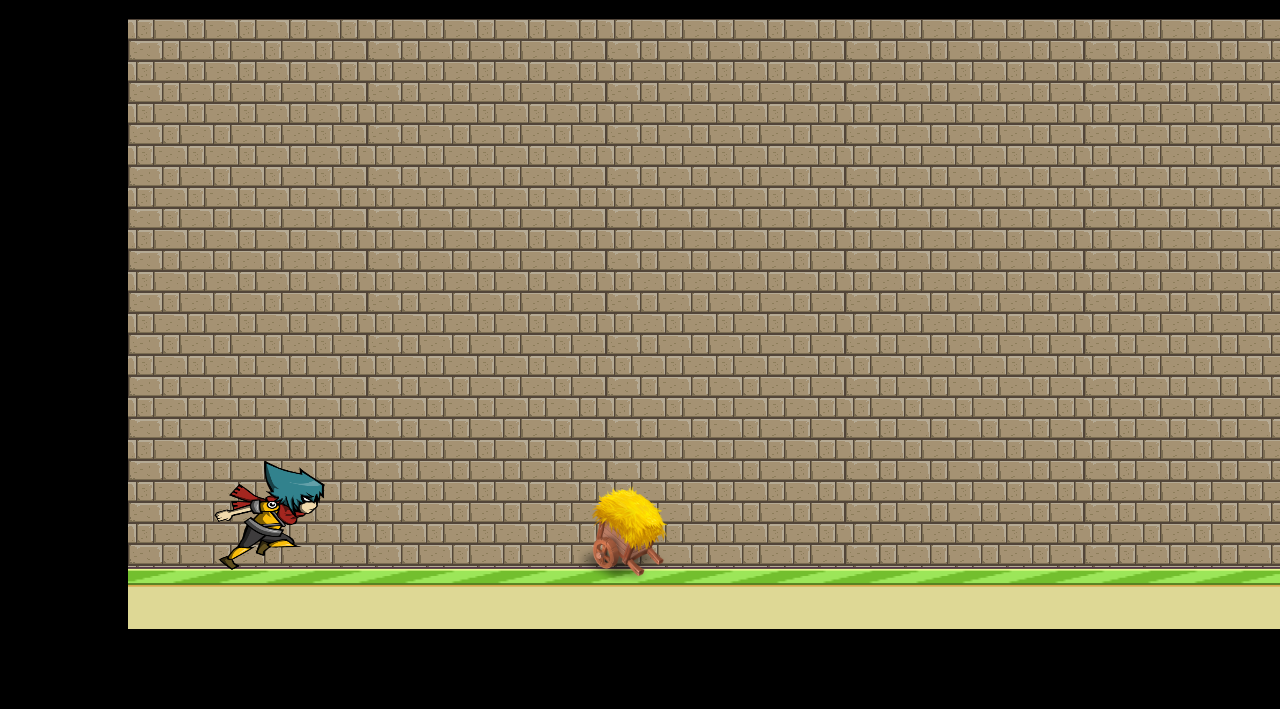
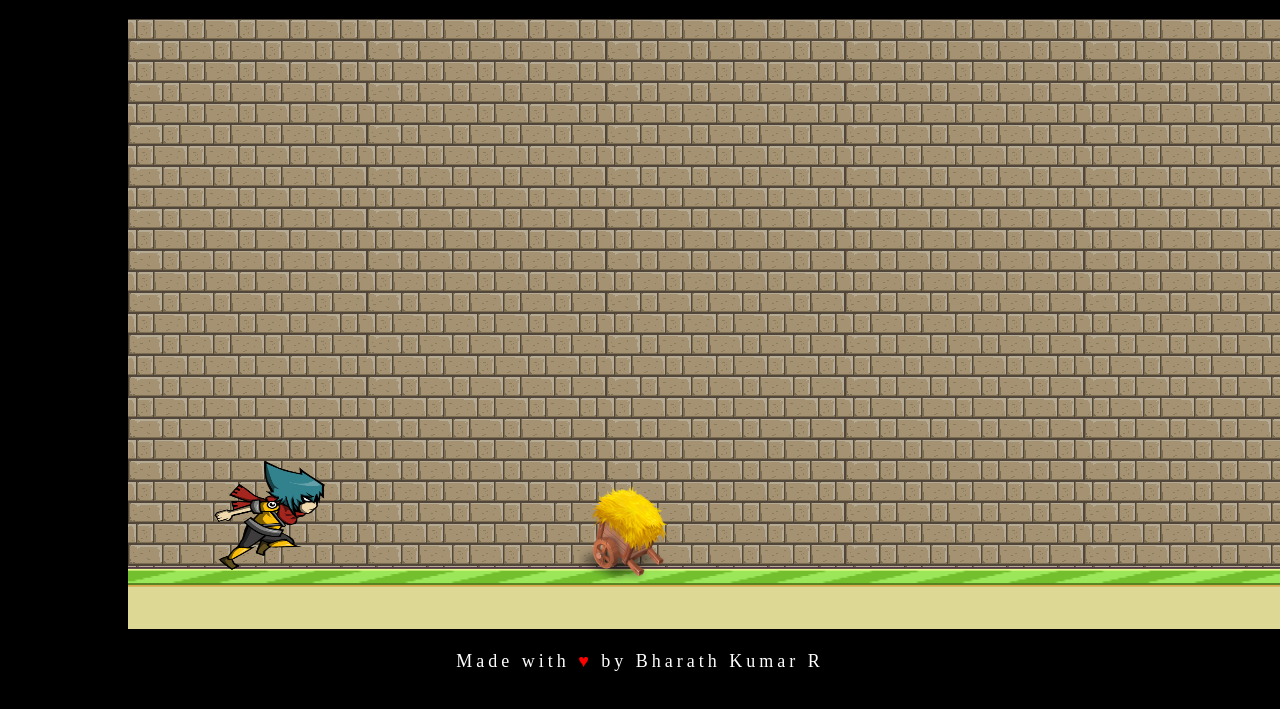
Before and after one commit to BharathKumarRavichandran/Castle-Run, a plain HTML site: page index.html in a window 1280 px wide. Shown: the part 61-770 px from the top of the page. Drawn offline with Linux system fonts and the light colour scheme.

Commit message:
Footer designed

```diff
--- a/main.css
+++ b/main.css
@@ -10,3 +10,14 @@ h1{
 canvas{
 	margin-left: 120px;
 }
+
+#foot{
+	color: white;
+	text-align: center;
+	font-size: 18px;
+	letter-spacing: 4px;
+}
+
+#heart{
+	color: red;
+}
```
